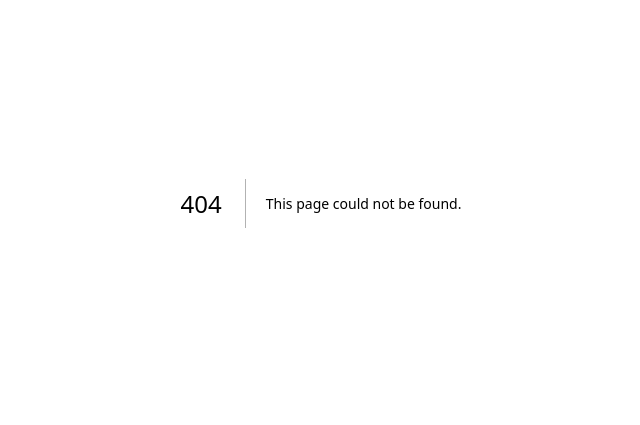
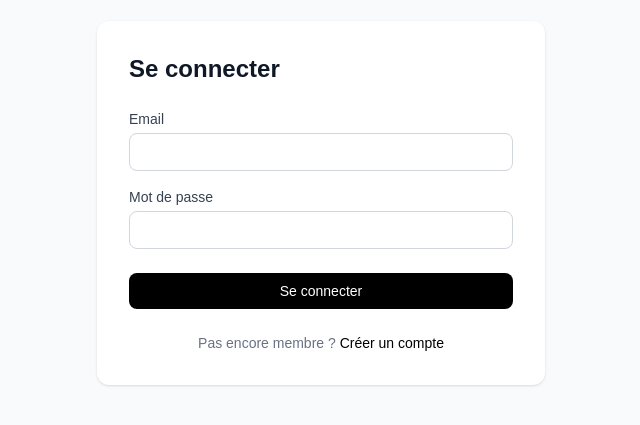
Before and after one commit to BAI-YUEJIE/moya-fidelisation, a Next.js app: page /login in a window 1280 px wide. Before the commit this address had no page. Shown: the part 197-622 px from the top of the page, without its empty margins (319-959 px from the left). Built offline with nearby package versions, Linux system fonts and the light colour scheme.

Commit message:
feat: US2 - connexion client avec email et mot de passe

```diff
--- /dev/null
+++ b/app/login/page.tsx
@@ -0,0 +1,90 @@
+'use client'
+
+import { useState } from 'react'
+import { useRouter } from 'next/navigation'
+import Link from 'next/link'
+import { createClient } from '@/lib/supabase/client'
+
+export default function LoginPage() {
+  const router = useRouter()
+  const [error, setError] = useState<string | null>(null)
+  const [loading, setLoading] = useState(false)
+
+  async function handleSubmit(e: React.FormEvent<HTMLFormElement>) {
+    e.preventDefault()
+    setError(null)
+    setLoading(true)
+
+    const form = e.currentTarget
+    const email = (form.elements.namedItem('email') as HTMLInputElement).value
+    const password = (form.elements.namedItem('password') as HTMLInputElement).value
+
+    const supabase = createClient()
+    const { error } = await supabase.auth.signInWithPassword({ email, password })
+
+    if (error) {
+      setError('Email ou mot de passe incorrect.')
+      setLoading(false)
+      return
+    }
+
+    router.push('/dashboard')
+  }
+
+  return (
+    <div className="min-h-screen flex items-center justify-center bg-gray-50">
+      <div className="bg-white p-6 sm:p-8 rounded-xl shadow w-full max-w-md">
+        <h1 className="text-2xl font-bold mb-6 text-gray-900">Se connecter</h1>
+
+        <form onSubmit={handleSubmit} className="flex flex-col gap-4">
+          <div className="flex flex-col gap-1">
+            <label htmlFor="email" className="text-sm font-medium text-gray-700">
+              Email
+            </label>
+            <input
+              id="email"
+              name="email"
+              type="email"
+              required
+              className="border border-gray-300 rounded-lg px-3 py-2 text-sm focus:outline-none focus:ring-2 focus:ring-black"
+            />
+          </div>
+
+          <div className="flex flex-col gap-1">
+            <label htmlFor="password" className="text-sm font-medium text-gray-700">
+              Mot de passe
+            </label>
+            <input
+              id="password"
+              name="password"
+              type="password"
+              required
+              className="border border-gray-300 rounded-lg px-3 py-2 text-sm focus:outline-none focus:ring-2 focus:ring-black"
+            />
+          </div>
+
+          {error && (
+            <p className="text-sm text-red-600 bg-red-50 border border-red-200 rounded-lg px-3 py-2">
+              {error}
+            </p>
+          )}
+
+          <button
+            type="submit"
+            disabled={loading}
+            className="bg-black text-white rounded-lg py-2 text-sm font-medium hover:bg-gray-800 disabled:opacity-50 disabled:cursor-not-allowed mt-2"
+          >
+            {loading ? 'Connexion en cours...' : 'Se connecter'}
+          </button>
+        </form>
+
+        <p className="text-sm text-gray-500 text-center mt-6">
+          Pas encore membre ?{' '}
+          <Link href="/register" className="text-black font-medium hover:underline">
+            Créer un compte
+          </Link>
+        </p>
+      </div>
+    </div>
+  )
+}
```
